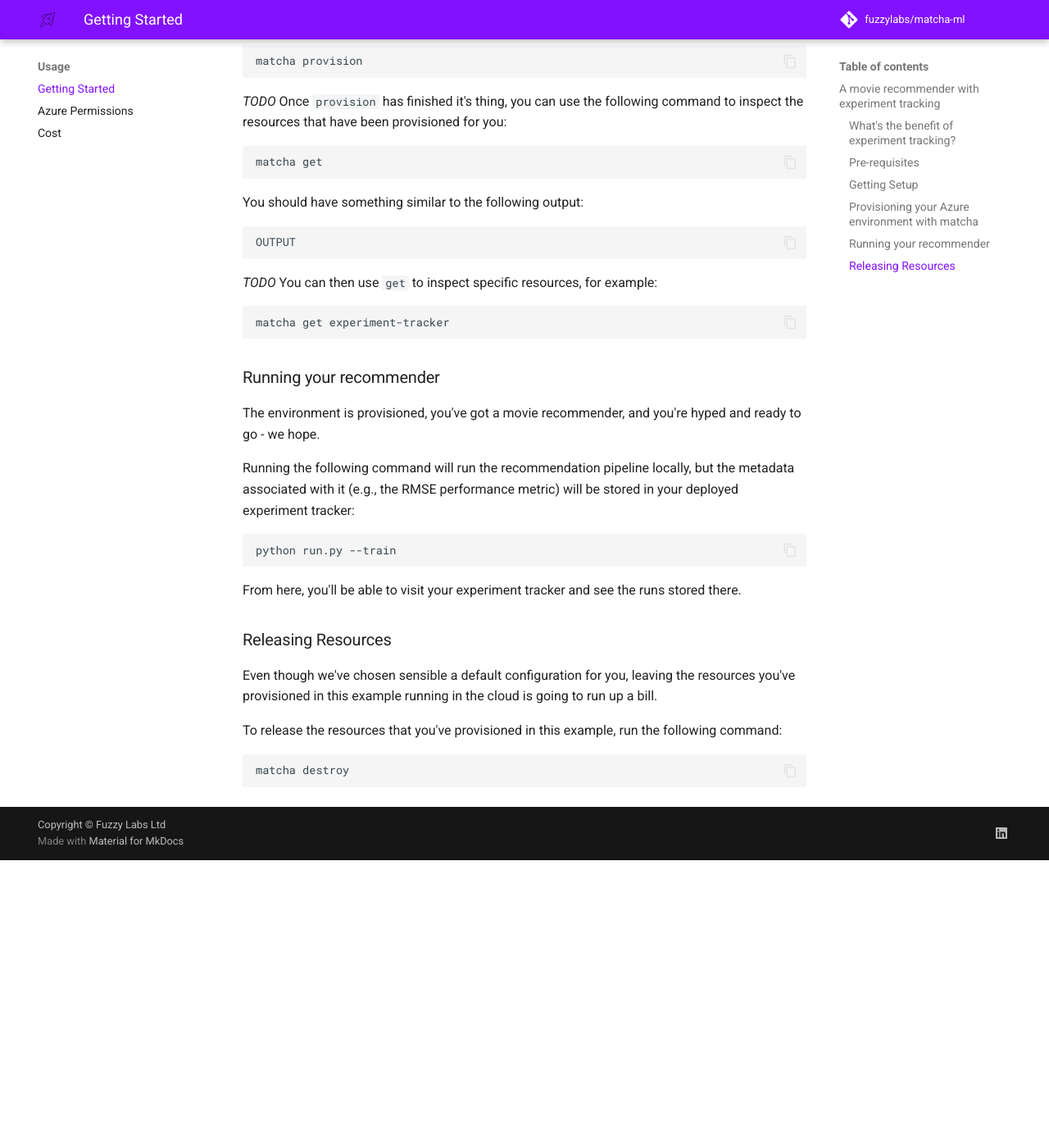
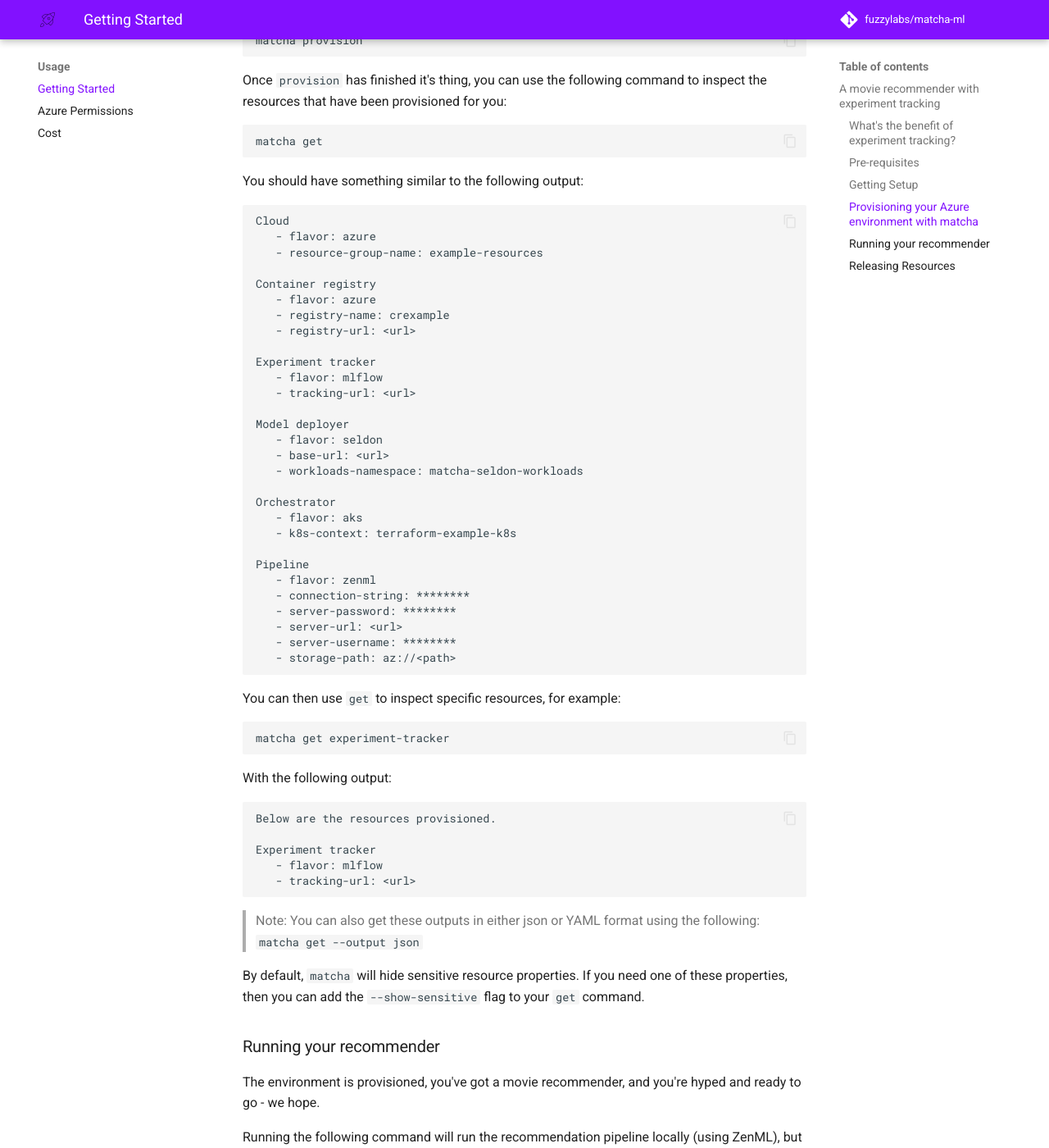
Before and after one commit to fuzzylabs/matcha, an MkDocs documentation site: the page built from docs/getting-started.md, in a window 1280 px wide and 1400 px high, scrolled down 1950 px. Shown: the whole window at 82% size. Built offline with MkDocs 1.6.1 and Material for MkDocs 9.7.7, drawn with Linux system fonts in a browser that asks for light colours; emoji names are drawn with the system emoji font; comment, search, counter and statistics services are not loaded; before the commit the page ends 2999 px from its top, so only the background shows below that; some of the changed text lies outside the part shown.

Commit message:
[RPD-128] Update the getting started guide (#76)
* RPD-128 updates to getting started

* RPD-128 changes based on PR comments and checks

* RPD-128 added --show-sensitive

````diff
--- a/docs/getting-started.md
+++ b/docs/getting-started.md
@@ -12,7 +12,7 @@
 
 ### Pre-requisites
 
-Before trying to provision infrastructure on Azure, `matcha` needs to you to be authenticated and to have the correct permissions for the tools you're wanting to deploy. See our explainer on [Azure Permissions](azure_permissions.md).
+Before trying to provision infrastructure on Azure, `matcha` needs to you to be authenticated and to have the correct permissions for the tools you're wanting to deploy. See our explainer on [Azure Permissions](azure-permissions.md).
 
 Alongside this, you need the Azure CLI installed - see [here](https://learn.microsoft.com/en-us/cli/azure/install-azure-cli) on how to install it
 
@@ -60,15 +60,15 @@
 
 ### Provisioning your Azure environment with `matcha`
 
-Now you have your virtual environment configured and `matcha` installed, it's time to provision your Azure environment. For this example, we'll deploy an experimental tracker ([MLflow](https://mlflow.org/)) to Azure. There are other components deployed as part of this, see *HERE (TODO)* for a detailed explanation of what `matcha` is doing.
+Now you have your virtual environment configured and `matcha` installed, it's time to provision your Azure environment. For this example, we'll deploy an experimental tracker ([MLflow](https://mlflow.org/)) to Azure. There are other components deployed as part of this, see [here](inside-matcha.md) for a detailed explanation of what `matcha` is doing.
 
-To start, you need to authenticate with Azure (see [pre-requisties](#pre-requisties)):
+To start, you need to authenticate with Azure (see [pre-requisites](#pre-requisites)):
 
 ```bash
 az login
 ```
 
-`matcha` has a set of sensible defaults for the infrastructure that it'll provision for you - see *HERE (TODO)* for more details.
+`matcha` has a set of sensible defaults for the infrastructure that it'll provision for you.
 
 To provision an experiment tracker using `matcha`, run the following command (you'll be asked a series of questions which helps `matcha` personalise the environment to you):
 
@@ -76,7 +76,7 @@
 matcha provision
 ```
 
-*TODO* Once `provision` has finished it's thing, you can use the following command to inspect the resources that have been provisioned for you:
+Once `provision` has finished it's thing, you can use the following command to inspect the resources that have been provisioned for you:
 
 ```bash
 matcha get
@@ -85,20 +85,62 @@
 You should have something similar to the following output:
 
 ```bash
-OUTPUT
+Cloud
+   - flavor: azure
+   - resource-group-name: example-resources
+
+Container registry
+   - flavor: azure
+   - registry-name: crexample
+   - registry-url: <url>
+
+Experiment tracker
+   - flavor: mlflow
+   - tracking-url: <url>
+
+Model deployer
+   - flavor: seldon
+   - base-url: <url>
+   - workloads-namespace: matcha-seldon-workloads
+
+Orchestrator
+   - flavor: aks
+   - k8s-context: terraform-example-k8s
+
+Pipeline
+   - flavor: zenml
+   - connection-string: ********
+   - server-password: ********
+   - server-url: <url>
+   - server-username: ********
+   - storage-path: az://<path>
 ```
 
-*TODO* You can then use `get` to inspect specific resources, for example:
+You can then use `get` to inspect specific resources, for example:
 
 ```bash
 matcha get experiment-tracker
 ```
 
+With the following output:
+
+```bash
+Below are the resources provisioned.
+
+Experiment tracker
+   - flavor: mlflow
+   - tracking-url: <url>
+```
+
+> Note: You can also get these outputs in either json or YAML format using the following: `matcha get --output json`
+
+By default, `matcha` will hide sensitive resource properties. If you need one of these properties, then you can add the `--show-sensitive` flag to your `get` command.
+
 ### Running your recommender
 
 The environment is provisioned, you've got a movie recommender, and you're hyped and ready to go - we hope.
 
-Running the following command will run the recommendation pipeline locally, but the metadata associated with it (e.g., the RMSE performance metric) will be stored in your deployed experiment tracker:
+Running the following command will run the recommendation pipeline locally (using ZenML), but the metadata associated with it (e.g., the RMSE performance metric) will be stored in your deployed experiment tracker:
 
 ```bash
 python run.py --train
````
